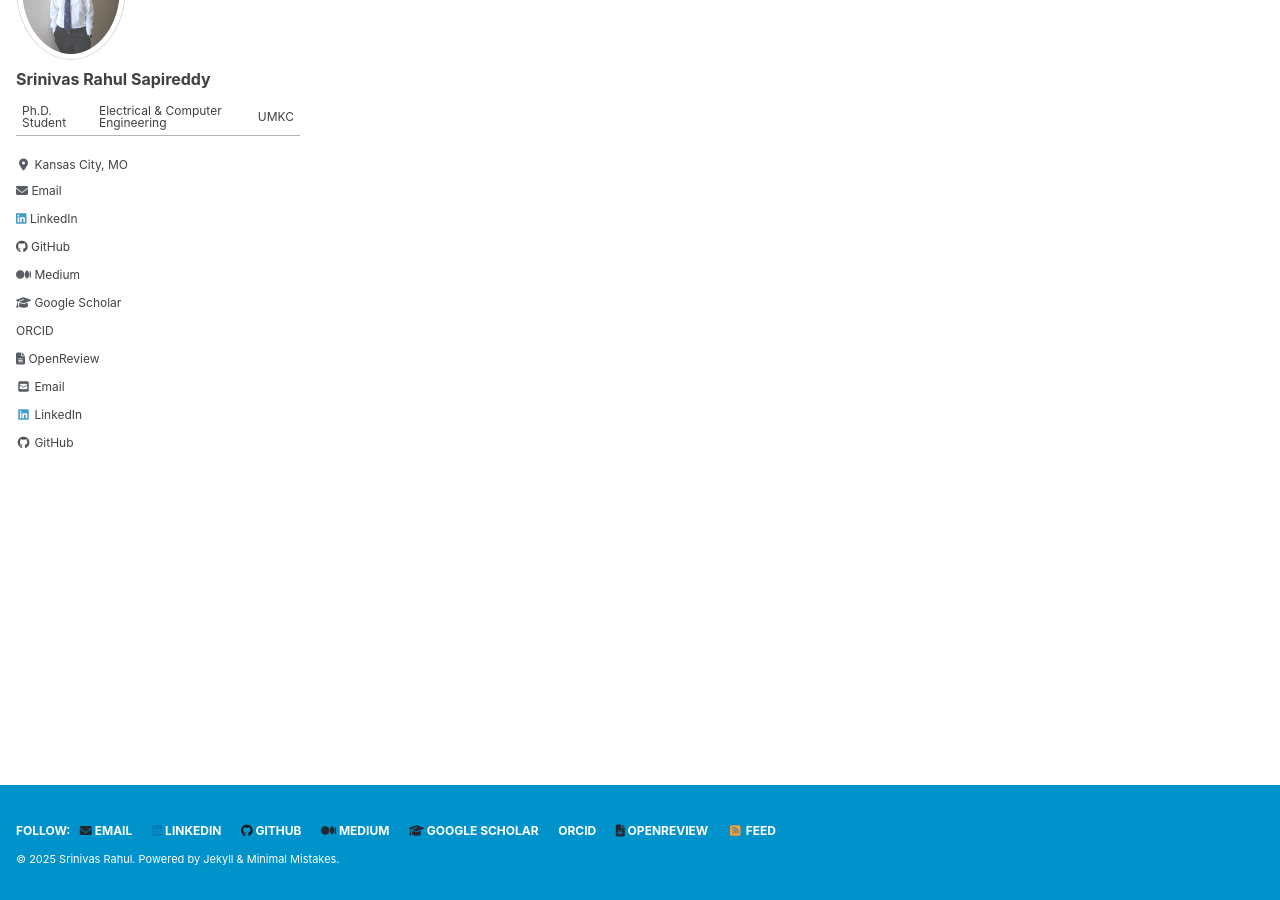
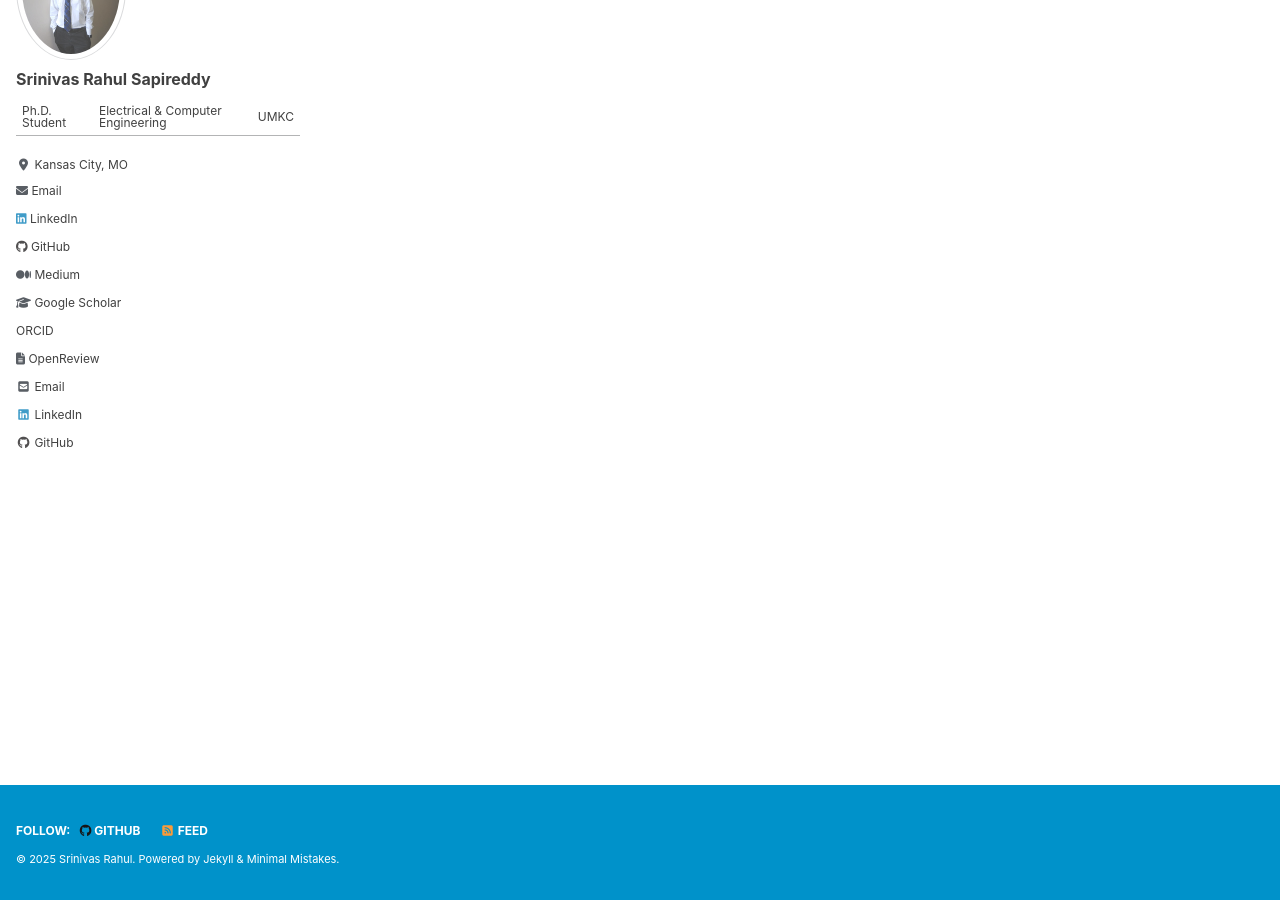
Before and after one commit to srsapireddy/srsapireddy.github.io, a Jekyll site: the page built from _pages/search.md, in a window 1280 px wide and 900 px high, scrolled down 164 px. Built offline with Jekyll 4.4.1, drawn with Linux system fonts in a browser that asks for light colours; cached includes are drawn as plain includes; nearby versions of some CDN libraries.

Commit message:
Update _config.yml

```diff
--- a/_config.yml
+++ b/_config.yml
@@ -142,27 +142,10 @@ author:
 # Site Footer (Bottom of the page)
 footer:
   links:
-    - label: "Email"
-      icon: "fas fa-envelope"
-      url: "mailto:sapireddysrinivas2020@gmail.com"
-    - label: "LinkedIn"
-      icon: "fab fa-linkedin"
-      url: "https://www.linkedin.com/in/srsapireddy2020/"
     - label: "GitHub"
       icon: "fab fa-github"
       url: "https://github.com/srsapireddy"
-    - label: "Medium"
-      icon: "fab fa-medium"
-      url: "https://medium.com/@srsapireddy"
-    - label: "Google Scholar"
-      icon: "fas fa-graduation-cap"
-      url: "https://scholar.google.com/citations?user=08fgpdIAAAAJ"
-    - label: "ORCID"
-      icon: "ai ai-orcid"
-      url: "https://orcid.org/0000-0002-9898-6810"
-    - label: "OpenReview"
-      icon: "fas fa-file-alt"
-      url: "https://openreview.net/profile?id=~Srinivas_Rahul_Sapireddy1"
+
 
 
 
```
